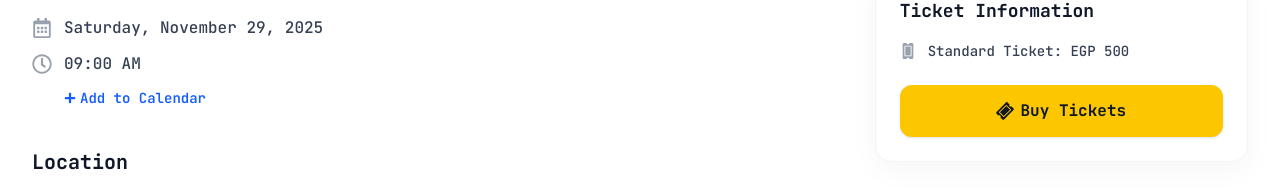
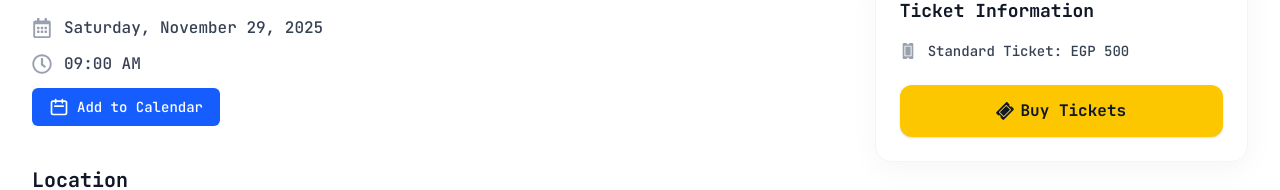
Before and after one commit to saied-ebrahim/spotly-clinet, a Next.js app: page /1/events/1 in a window 1280 px wide. Shown: the part 686-876 px from the top of the page. Built offline with nearby package versions, Linux system fonts and the light colour scheme; data requests are answered from the project's data file.

Commit message:
added calender addition functionality

```diff
--- a/src/app/[locale]/(main)/events/[eventId]/page.tsx
+++ b/src/app/[locale]/(main)/events/[eventId]/page.tsx
@@ -17,6 +17,7 @@ import EventMap from "@/components/ui/details/EventMap";
 import { formatDate } from "@/utils/details/formatting";
 import TicketSidebar from "@/components/ui/details/TicketSidebar";
 import RecommendationList from "@/components/ui/details/RecommendationList";
+import AddToCalendarButton from "@/components/ui/details/AddToCallender";
 
 // --- 1. Dynamic Import for Map (Disables SSR) ---
 // const EventMap = dynamic(() => import("@/components/ui/details/EventMap"), {
@@ -137,9 +138,10 @@ export default async function EventDetailsPage({
                   <FaRegClock className="text-gray-400 w-5 h-5" />
                   <span className="font-medium">{myEvent.time}</span>
                 </div>
-                <button className="text-blue-600 text-sm font-semibold hover:underline ml-8 flex items-center gap-1">
+                {/* <button className="text-blue-600 text-sm font-semibold hover:underline ml-8 flex items-center gap-1">
                   <FaPlus className="w-3 h-3" /> Add to Calendar
-                </button>
+                </button> */}
+                <AddToCalendarButton event={myEvent} />
               </div>
             </section>
 
--- /dev/null
+++ b/src/components/ui/details/AddToCallender.tsx
@@ -0,0 +1,61 @@
+import React from "react";
+import { EventObject } from "@/types/PaginationInterface"; // Assuming you have this type
+
+const AddToCalendarButton = ({ event }: { event: EventObject }) => {
+  // 1. Helper to format dates to YYYYMMDDTHHmmSSZ (UTC)
+  // Google requires this specific format without dashes or colons
+  const formatGoogleDate = (dateString: string) => {
+    const date = new Date(dateString);
+    return date.toISOString().replace(/-|:|\.\d\d\d/g, "");
+  };
+
+  // 2. Construct the URL
+  const createGoogleCalendarUrl = () => {
+    // Assuming your event object has start_date and end_date
+    // If you don't have an end date, typically you add 1 hour to the start date
+    const startTime = formatGoogleDate(event.date);
+    const endTime = formatGoogleDate(
+      new Date(
+        new Date(event.date).getTime() + 24 * 60 * 60 * 1000
+      ).toISOString()
+    );
+
+    const url = new URL("https://calendar.google.com/calendar/render");
+
+    // 3. Set Parameters
+    url.searchParams.append("action", "TEMPLATE");
+    url.searchParams.append("text", event.title);
+    url.searchParams.append("dates", `${startTime}/${endTime}`);
+    url.searchParams.append("details", event.description || "");
+    url.searchParams.append("location", event.location.address || "");
+
+    return url.toString();
+  };
+
+  return (
+    <a
+      href={createGoogleCalendarUrl()}
+      target="_blank"
+      rel="noopener noreferrer"
+      className="inline-flex items-center justify-center px-4 py-2 border border-transparent text-sm font-medium rounded-md text-white bg-blue-600 hover:bg-blue-700 focus:outline-none focus:ring-2 focus:ring-offset-2 focus:ring-blue-500"
+    >
+      <svg
+        className="w-5 h-5 mr-2"
+        fill="none"
+        stroke="currentColor"
+        viewBox="0 0 24 24"
+        xmlns="http://www.w3.org/2000/svg"
+      >
+        <path
+          strokeLinecap="round"
+          strokeLinejoin="round"
+          strokeWidth={2}
+          d="M8 7V3m8 4V3m-9 8h10M5 21h14a2 2 0 002-2V7a2 2 0 00-2-2H5a2 2 0 00-2 2v12a2 2 0 002 2z"
+        />
+      </svg>
+      Add to Calendar
+    </a>
+  );
+};
+
+export default AddToCalendarButton;
--- a/src/components/ui/details/RecommendationList.tsx
+++ b/src/components/ui/details/RecommendationList.tsx
@@ -1,28 +1,22 @@
 "use client";
-import { useEffect, useState } from "react";
+import { useCallback, useEffect, useState } from "react";
 import EventCard from "../home/EventCard";
 import { EventObject } from "@/types/PaginationInterface";
 import useFilter from "@/hooks/useFilter";
 
 const RecommendationList = ({ event }: { event: EventObject }) => {
-  const [events, setEvents] = useState<EventObject[]>([]);
+  // const [events, setEvents] = useState<EventObject[]>([]);
   const [currentPage, setCurrentPage] = useState(0);
   // Default to 3, will be updated by useEffect on mount
   const [eventsPerPage, setEventsPerPage] = useState(3);
-  const [items] = useFilter(
-    "http://localhost:8080/events",
-    (e: EventObject) => e.organizer === event.organizer
+  const filterEvents = useCallback(
+    (e: EventObject) => {
+      return e.organizer === event.organizer;
+    },
+    [event.organizer] // Only recreate this function if the organizer changes
   );
-  // 1. Fetch Data
-  // useEffect(() => {
-  //   fetch("http://localhost:8080/events")
-  //     .then((res) => res.json())
-  //     .then((data) => {
-  //       setEvents(data);
-  //     });
-  // }, []);
+  const [items] = useFilter("http://localhost:8080/events", filterEvents);
 
-  // 2. Handle Screen Resize logic
   useEffect(() => {
     const handleResize = () => {
       const width = window.innerWidth;
@@ -43,15 +37,6 @@ const RecommendationList = ({ event }: { event: EventObject }) => {
     window.addEventListener("resize", handleResize);
     return () => window.removeEventListener("resize", handleResize);
   }, []);
-
-  // 3. Reset page if we resize and the current page is out of bounds
-  // We only want to reset the page if eventsPerPage changes, so we add it to the dependency array
-  // This will prevent the endless loop issue
-  // useEffect(() => {
-  //   if (eventsPerPage !== 0) {
-  //     setCurrentPage(0);
-  //   }
-  // }, [eventsPerPage]);
 
   const totalPages = Math.ceil(items.length / eventsPerPage);
 
--- a/src/components/ui/home/EventCard.tsx
+++ b/src/components/ui/home/EventCard.tsx
@@ -135,7 +135,7 @@ const EventCard = ({ event }: { event: EventObject }) => {
             src={imageUrl}
             alt={event.title}
             fill
-            className="w-full h-full object-cover group-hover:scale-105 transition-transform duration-500"
+            className="w-full h-full object-cover hover:scale-105 transition-transform duration-500"
           />
           <div className="w-[93%] flex justify-between absolute bottom-3 left-3 ">
             {/* <span className="absolute bottom-3 left-3 text-[10px] font-semibold uppercase tracking-wider px-2 py-1 rounded-sm bg-blue-600 text-white bg-opacity-90">
```
